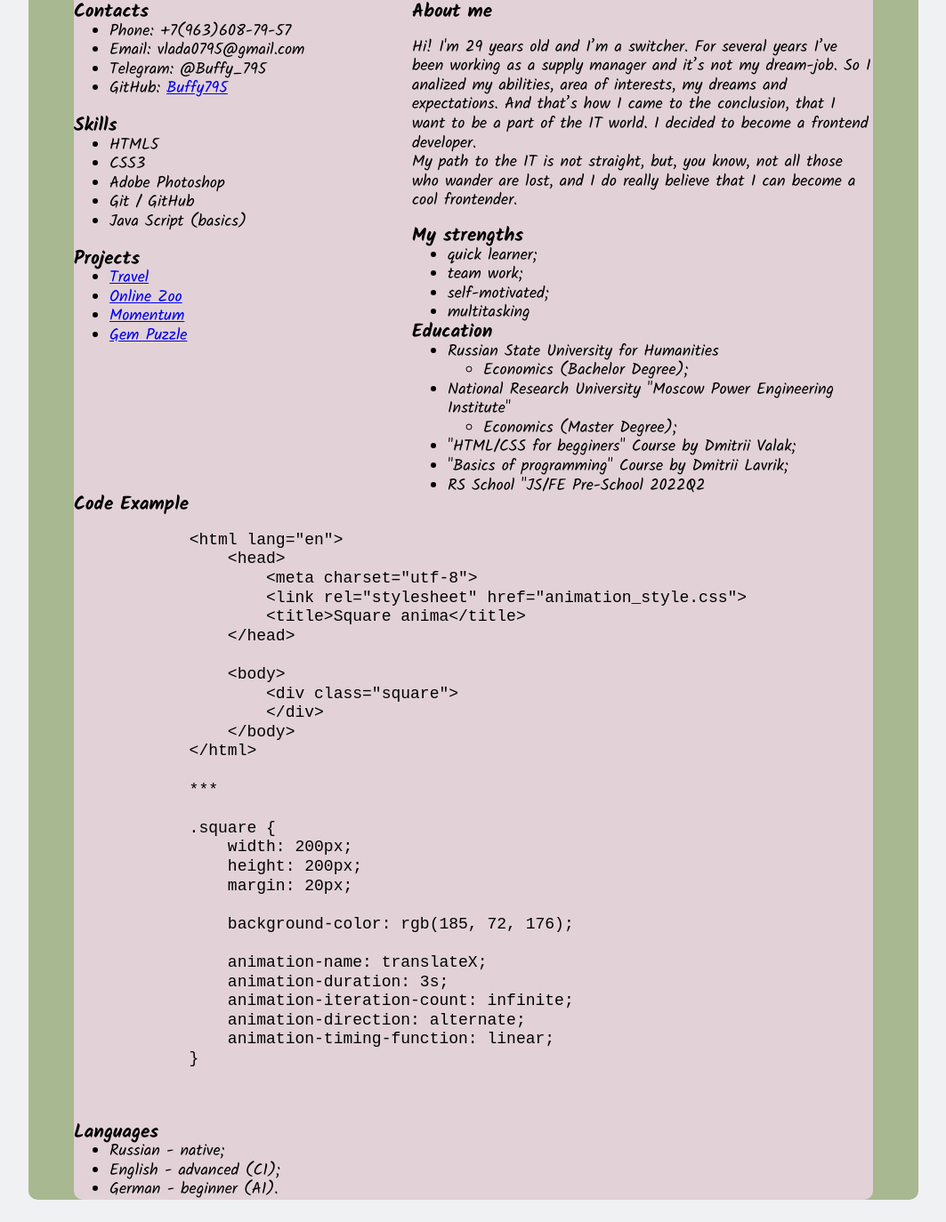
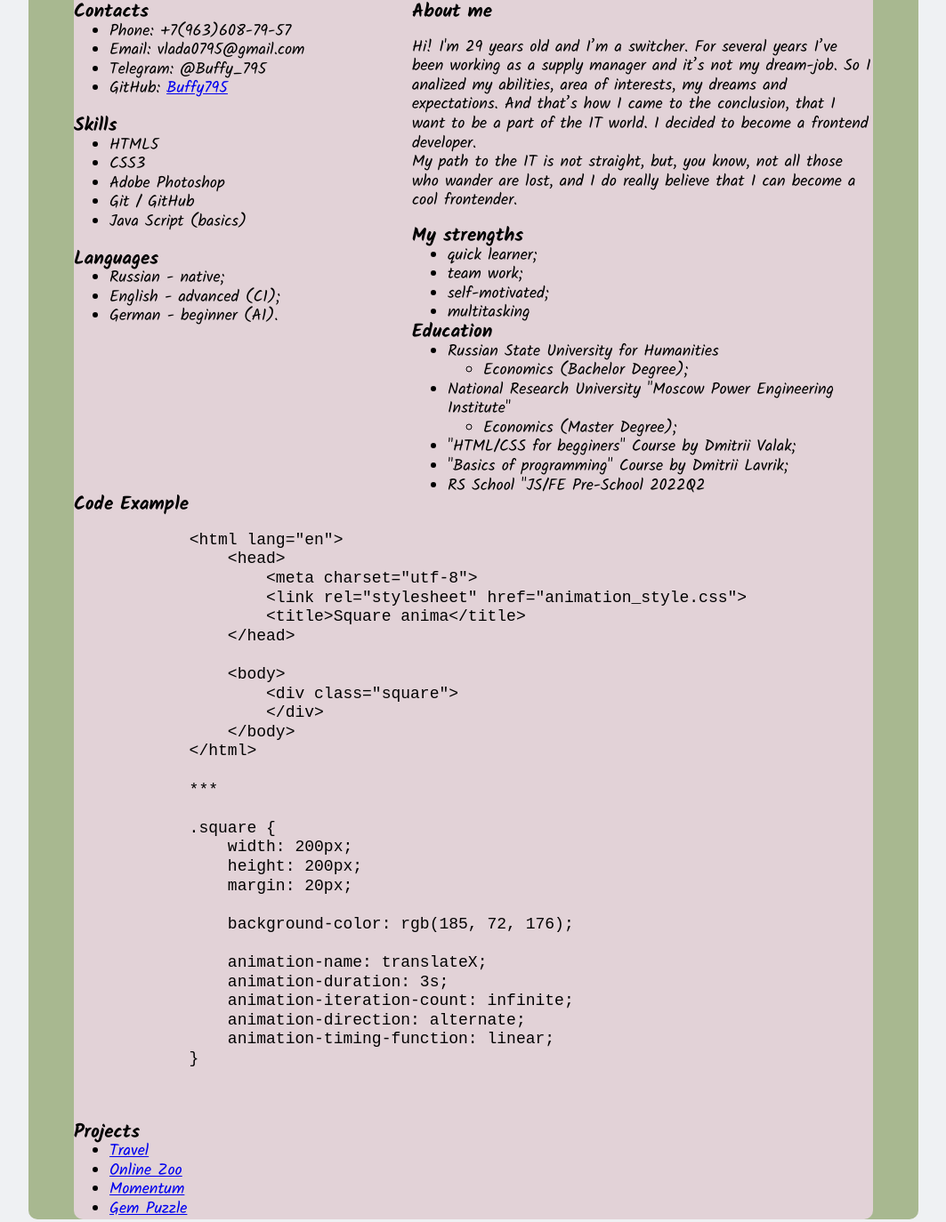
Before and after one commit to Buffy795/rsschool-cv, a plain HTML site: page index.html in a window 1280 px wide. Shown: the part 449-1823 px from the top of the page at 89% size, without its empty margins (108-1171 px from the left). Before the commit the page ends 1801 px from the top, so only its background shows below. Drawn offline with Linux system fonts and the light colour scheme.

Commit message:
refactor: change structure

```diff
--- a/index.html
+++ b/index.html
@@ -54,13 +54,12 @@
                                 </ul>
                             </div>
 
-                            <div class="sidebar-projects">
-                                <h3 class="block-header">Projects</h3>
+                            <div class="sidebar-languages">
+                                <h3 class="block-header">Languages</h3>
                                 <ul class="block-list">
-                                    <li class="list-item"><a class="list-item__link" href="https://rolling-scopes-school.github.io/buffy795-JSFEPRESCHOOL2022Q2/travel/">Travel</a></li>
-                                    <li class="list-item"><a class="list-item__link" href="https://rolling-scopes-school.github.io/buffy795-JSFE2022Q3/online-zoo/pages/main/">Online Zoo</a></li>
-                                    <li class="list-item"><a class="list-item__link" href="https://rolling-scopes-school.github.io/buffy795-JSFEPRESCHOOL2022Q2/momentum/">Momentum</a></li>
-                                    <li class="list-item"><a class="list-item__link" href="https://rolling-scopes-school.github.io/buffy795-JSFE2022Q3/gem-puzzle/">Gem Puzzle</a></li>
+                                    <li class="list-item">Russian - native;</li>
+                                    <li class="list-item">English - advanced (C1);</li>
+                                    <li class="list-item">German - beginner (A1).</li>
                                 </ul>
                             </div>
 
@@ -107,7 +106,7 @@
 
                     <div class="examples">
 
-                        <div class="general-code">
+                        <div class="examples-code">
                             <h3 class="block-header">Code Example</h3>
                             <pre class="code">
             <code>&lt;html lang=&quot;en&quot;&gt;
@@ -142,14 +141,17 @@
                             </pre>
                         </div>
 
-                        <div class="general-languages">
-                            <h3 class="block-header">Languages</h3>
+                        <div class="examples-projects">
+                            <h3 class="block-header">Projects</h3>
                             <ul class="block-list">
-                                <li class="list-item">Russian - native;</li>
-                                <li class="list-item">English - advanced (C1);</li>
-                                <li class="list-item">German - beginner (A1).</li>
+                                <li class="list-item"><a class="list-item__link" href="https://rolling-scopes-school.github.io/buffy795-JSFEPRESCHOOL2022Q2/travel/">Travel</a></li>
+                                <li class="list-item"><a class="list-item__link" href="https://rolling-scopes-school.github.io/buffy795-JSFE2022Q3/online-zoo/pages/main/">Online Zoo</a></li>
+                                <li class="list-item"><a class="list-item__link" href="https://rolling-scopes-school.github.io/buffy795-JSFEPRESCHOOL2022Q2/momentum/">Momentum</a></li>
+                                <li class="list-item"><a class="list-item__link" href="https://rolling-scopes-school.github.io/buffy795-JSFE2022Q3/gem-puzzle/">Gem Puzzle</a></li>
                             </ul>
                         </div>
+
+
                     </div>
                 </div>
             </main>
```
